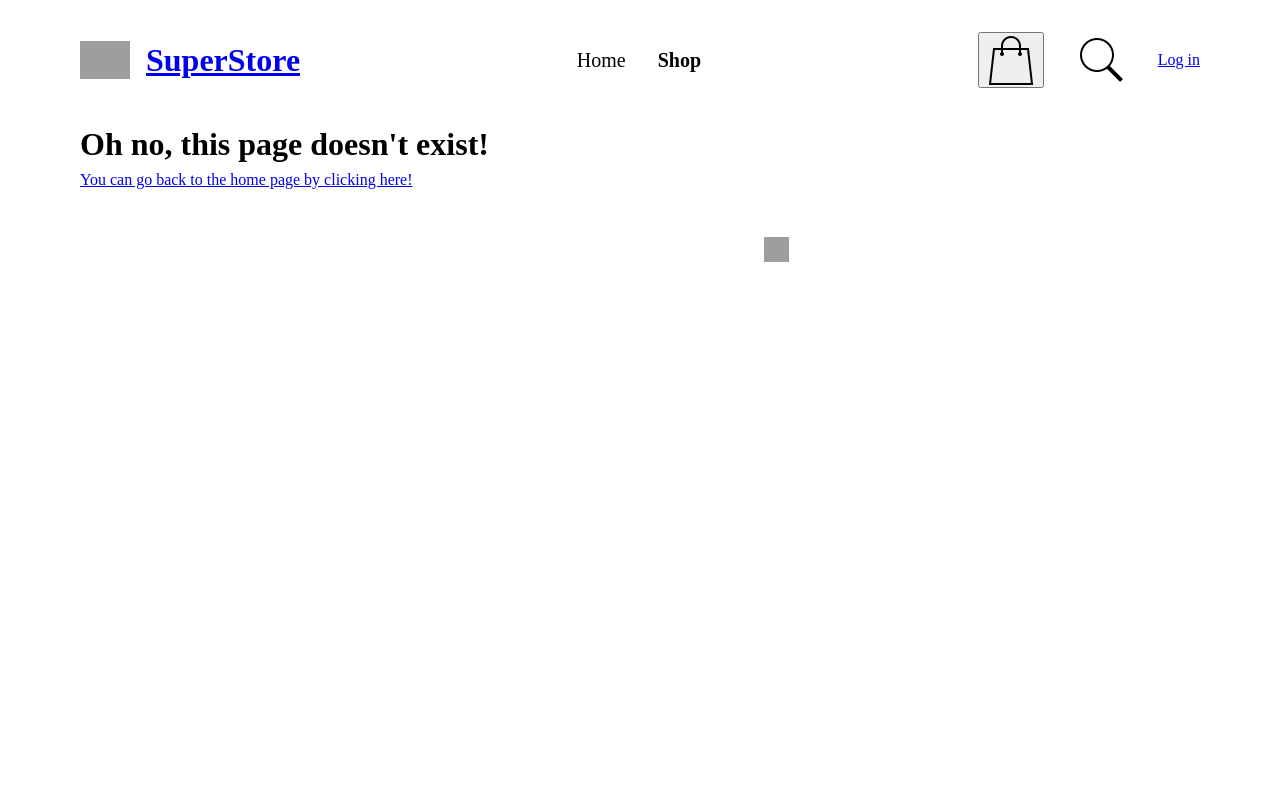
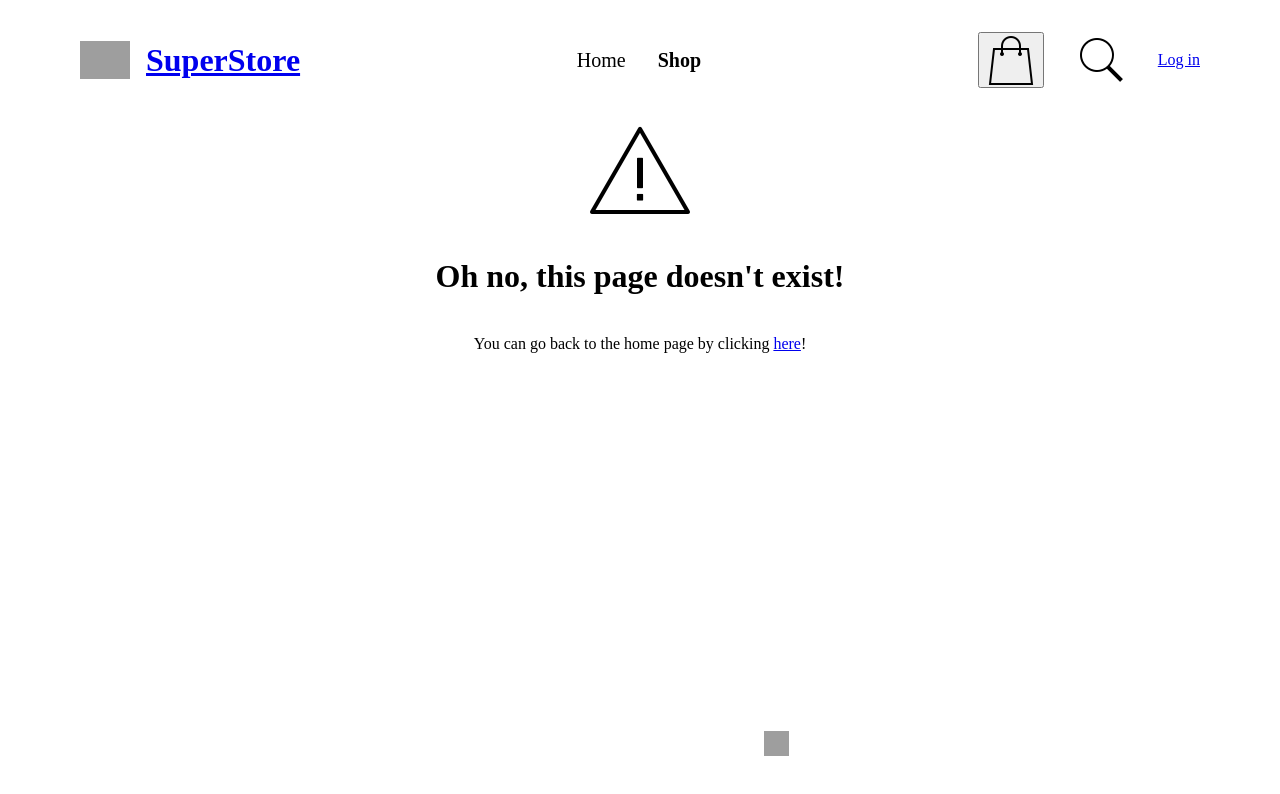
Before and after one commit to fabiusgasber/shopping-cart, a React (Vite) app: page /product/1 in a window 1280 px wide. Shown: the top 794 px of the page. Built offline with nearby package versions, Linux system fonts and the light colour scheme; grey boxes are pictures that could not be loaded.

Commit message:
style(ErrorPage): add styling for error page

```diff
--- a/src/pages/ErrorPage/ErrorPage.jsx
+++ b/src/pages/ErrorPage/ErrorPage.jsx
@@ -1,14 +1,14 @@
 import { Link } from "react-router-dom";
+import styles from "./ErrorPage.module.css";
 
 const ErrorPage = () => {
 
     return (
-      <div>
+      <main className={styles.main}>
+        <img src="/error.png"/>
         <h1>Oh no, this page doesn't exist!</h1>
-        <Link to="/">
-          You can go back to the home page by clicking here!
-        </Link>
-      </div>
+        <p>You can go back to the home page by clicking <Link to="/">here</Link>!</p>
+      </main>
     )
 }
 
--- a/src/pages/ErrorPage/ErrorPage.module.css
+++ b/src/pages/ErrorPage/ErrorPage.module.css
@@ -0,0 +1,11 @@
+.main {
+    display: flex;
+    text-align: center;
+    flex-direction: column;
+    place-items: center;
+    gap: 2rem;
+}
+
+.main a {
+    text-decoration: underline;
+}
```
Also changed, not shown: public/error.png (added).
